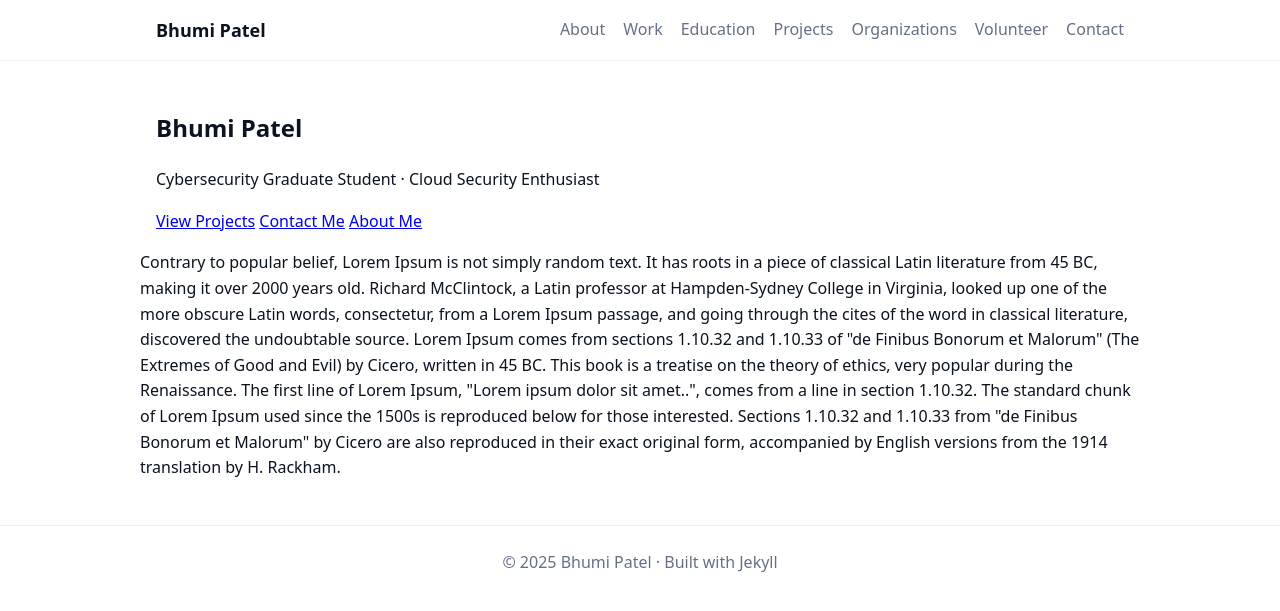
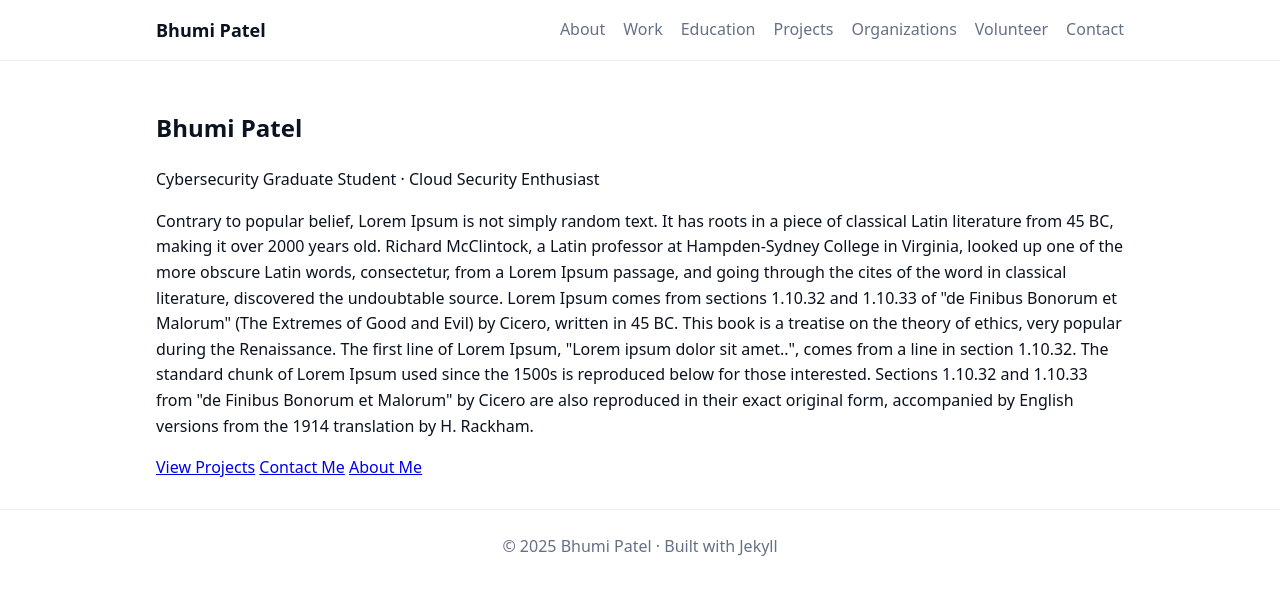
Before and after one commit to BhumiPatel15/portfolio, a Jekyll site: the page built from index.md, in a window 1280 px wide. Shown: the top 611 px of the page. Built offline with Jekyll 4.4.1, drawn with Linux system fonts in a browser that asks for light colours.

Commit message:
Update index.md

```diff
--- a/index.md
+++ b/index.md
@@ -11,6 +11,11 @@ title: Home
   <div class="container">
     <h1 class="name">Bhumi Patel</h1>
     <p class="subtitle">Cybersecurity Graduate Student · Cloud Security Enthusiast</p>
+    <!-- QUICK LINKS SECTION -->
+    <p>
+        Contrary to popular belief, Lorem Ipsum is not simply random text. It has roots in a piece of classical Latin literature from 45 BC, making it over 2000 years old. Richard McClintock, a Latin professor at Hampden-Sydney College in Virginia, looked up one of the more obscure Latin words, consectetur, from a Lorem Ipsum passage, and going through the cites of the word in classical literature, discovered the undoubtable source. Lorem Ipsum comes from sections 1.10.32 and 1.10.33 of "de Finibus Bonorum et Malorum" (The Extremes of Good and Evil) by Cicero, written in 45 BC. This book is a treatise on the theory of ethics, very popular during the Renaissance. The first line of Lorem Ipsum, "Lorem ipsum dolor sit amet..", comes from a line in section 1.10.32.
+    The standard chunk of Lorem Ipsum used since the 1500s is reproduced below for those interested. Sections 1.10.32 and 1.10.33 from "de Finibus Bonorum et Malorum" by Cicero are also reproduced in their exact original form, accompanied by English versions from the 1914 translation by H. Rackham.
+    </p>
     <div class="cta">
       <a class="btn" href="{{ '/projects/' | relative_url }}">View Projects</a>
       <a class="btn" href="{{ '/contact/' | relative_url }}">Contact Me</a>
@@ -18,10 +23,3 @@ title: Home
     </div>
   </div>
 </section>
-
-<!-- QUICK LINKS SECTION -->
-<p>
-  Contrary to popular belief, Lorem Ipsum is not simply random text. It has roots in a piece of classical Latin literature from 45 BC, making it over 2000 years old. Richard McClintock, a Latin professor at Hampden-Sydney College in Virginia, looked up one of the more obscure Latin words, consectetur, from a Lorem Ipsum passage, and going through the cites of the word in classical literature, discovered the undoubtable source. Lorem Ipsum comes from sections 1.10.32 and 1.10.33 of "de Finibus Bonorum et Malorum" (The Extremes of Good and Evil) by Cicero, written in 45 BC. This book is a treatise on the theory of ethics, very popular during the Renaissance. The first line of Lorem Ipsum, "Lorem ipsum dolor sit amet..", comes from a line in section 1.10.32.
-
-The standard chunk of Lorem Ipsum used since the 1500s is reproduced below for those interested. Sections 1.10.32 and 1.10.33 from "de Finibus Bonorum et Malorum" by Cicero are also reproduced in their exact original form, accompanied by English versions from the 1914 translation by H. Rackham.
-</p>
```
